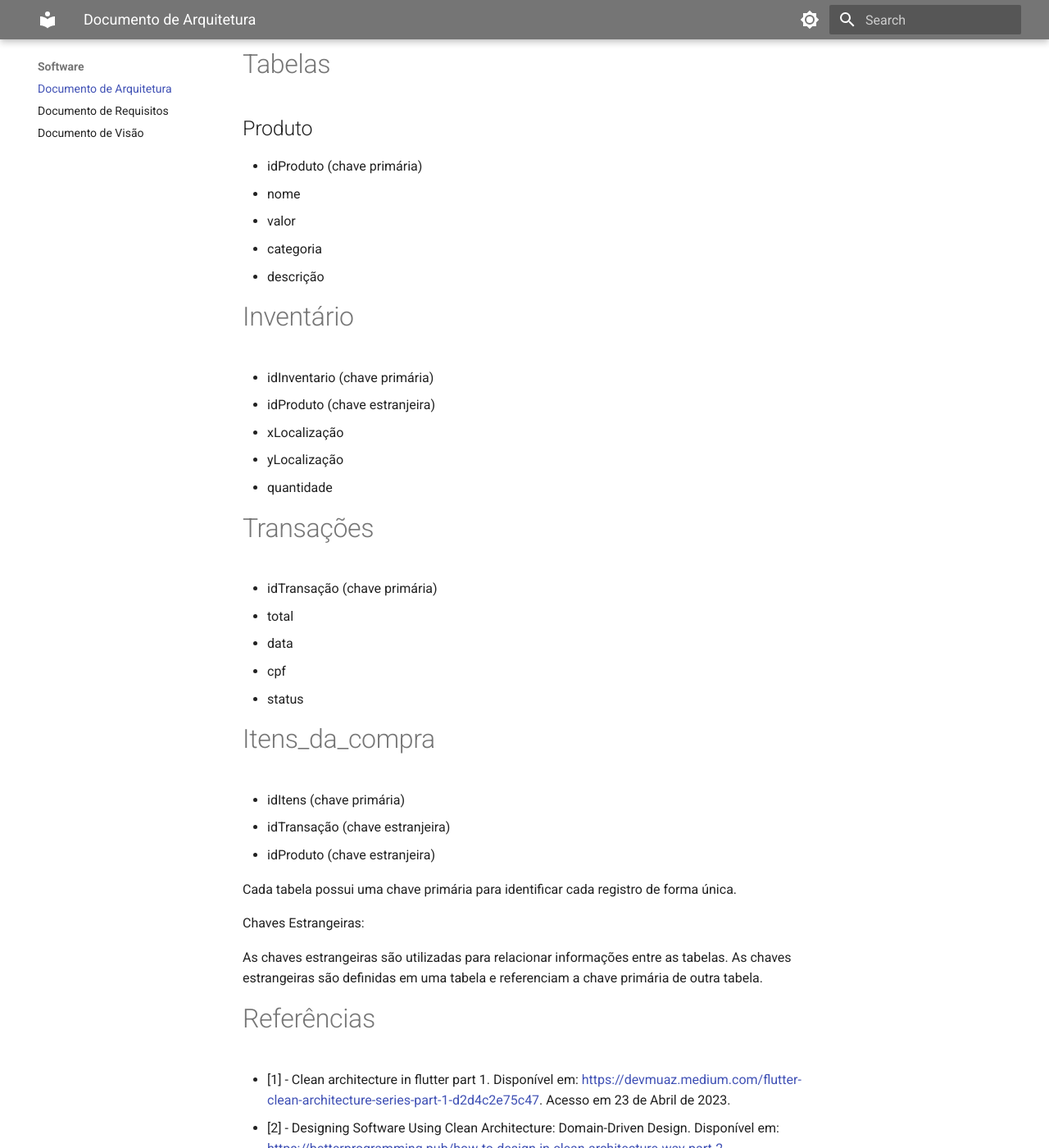
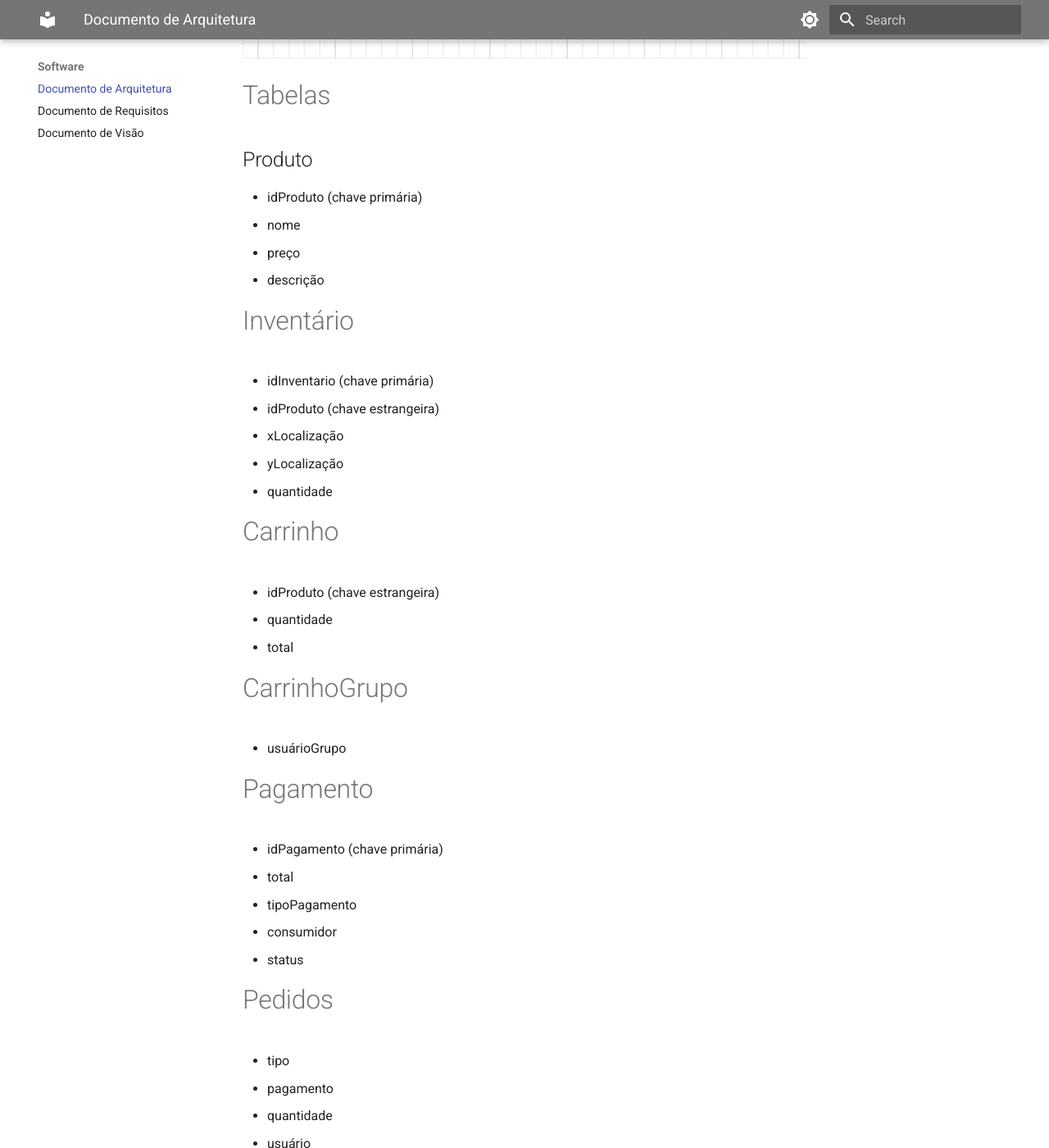
Before and after one commit to UNB-PI2-Grupo3-BracoRobotico/Documentation, an MkDocs documentation site: the page built from docs/documento_arquitetura.md, in a window 1280 px wide and 1400 px high, scrolled down 14983 px. Shown: the whole window at 82% size. Built offline with MkDocs 1.6.1 and Material for MkDocs 9.7.7, drawn with Linux system fonts in a browser that asks for light colours; some of the changed text lies outside the part shown.

Commit message:
Alteração do diagrama de modelagem relacional

```diff
--- a/docs/documento_arquitetura.md
+++ b/docs/documento_arquitetura.md
@@ -441,7 +441,7 @@
 
 # v1.0
 
-![Modelo Relacional v1.0](assets/documento_arquitetura/modelagem%20relacional.png)
+![Modelo Relacional v1.0](assents/../assets/documento_arquitetura/modelagem_relacionalV2.png)
 
 # Tabelas
 
@@ -449,31 +449,59 @@
 
 - idProduto (chave primária)
 - nome
-- valor
-- categoria
+- preço
 - descrição
 
 # Inventário
 
 - idInventario (chave primária)
-- idProduto (chave estranjeira)
+- idProduto (chave estrangeira)
 - xLocalização
 - yLocalização
 - quantidade
 
-# Transações
+# Carrinho
 
-- idTransação (chave primária)
+- idProduto (chave estrangeira)
+- quantidade
 - total
-- data
-- cpf
+
+# CarrinhoGrupo
+
+- usuárioGrupo
+
+# Pagamento
+
+- idPagamento (chave primária)
+- total
+- tipoPagamento
+- consumidor
 - status
 
-# Itens_da_compra
+# Pedidos
 
-- idItens (chave primária)
-- idTransação (chave estranjeira)
-- idProduto (chave estranjeira)
+- tipo
+- pagamento
+- quantidade
+- usuário
+- data
+
+# Usuário
+
+- nome (chave primaria)
+- cpf
+- login
+- senha
+
+# Consumidor
+
+- carrinho (chave estrangeira)
+- pagamento (chave estrangeira)
+- idConsumidor (chave primaria)
+
+# Estoquista
+
+- controleEstoque (chave primaria)
 
 Cada tabela possui uma chave primária para identificar cada registro de forma única.
 
```
Also changed, not shown: other parts of docs/documento_arquitetura.md (+2 -0 lines), docs/assets/documento_arquitetura/modelagem_relacionalV2.png (added).
